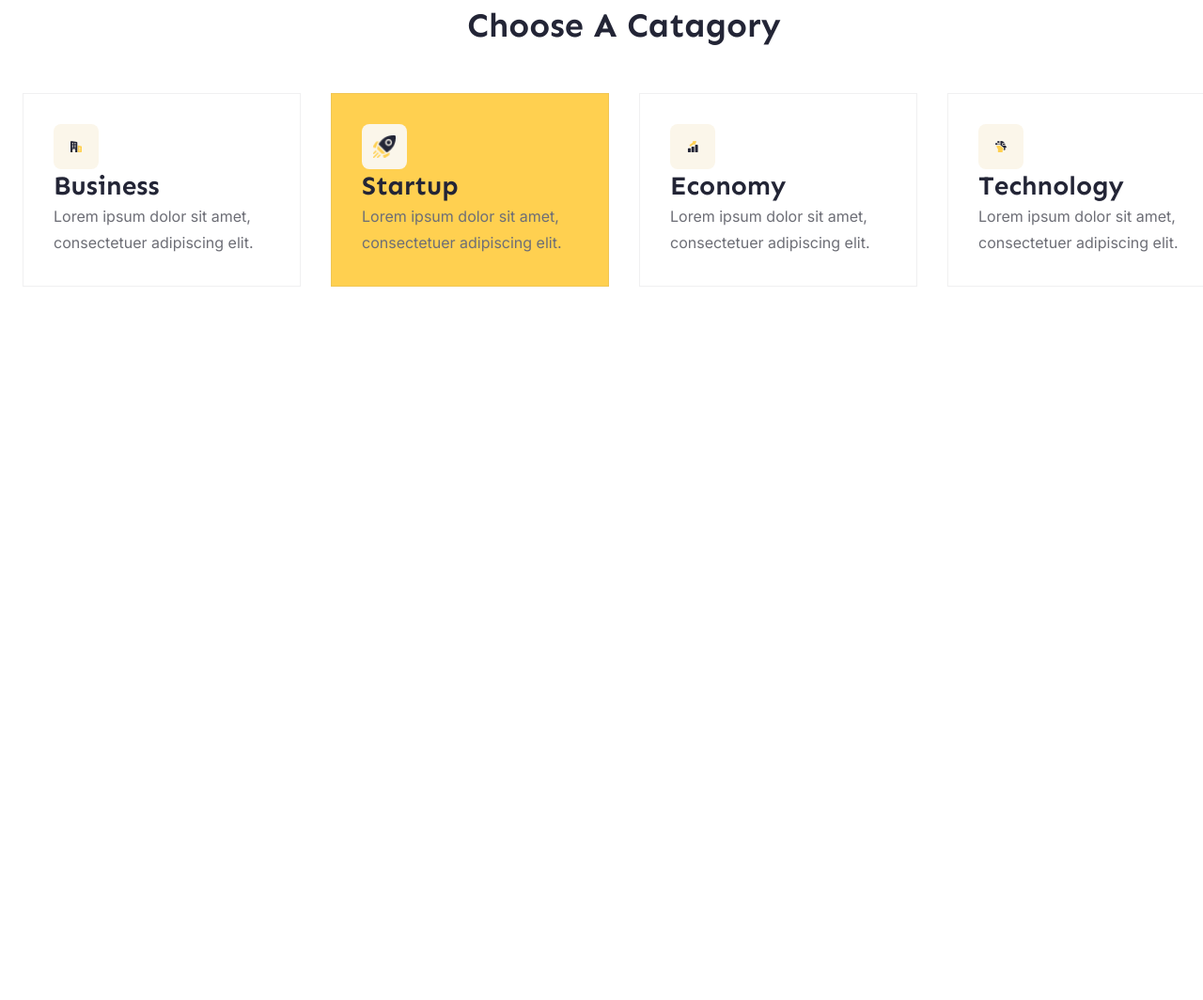
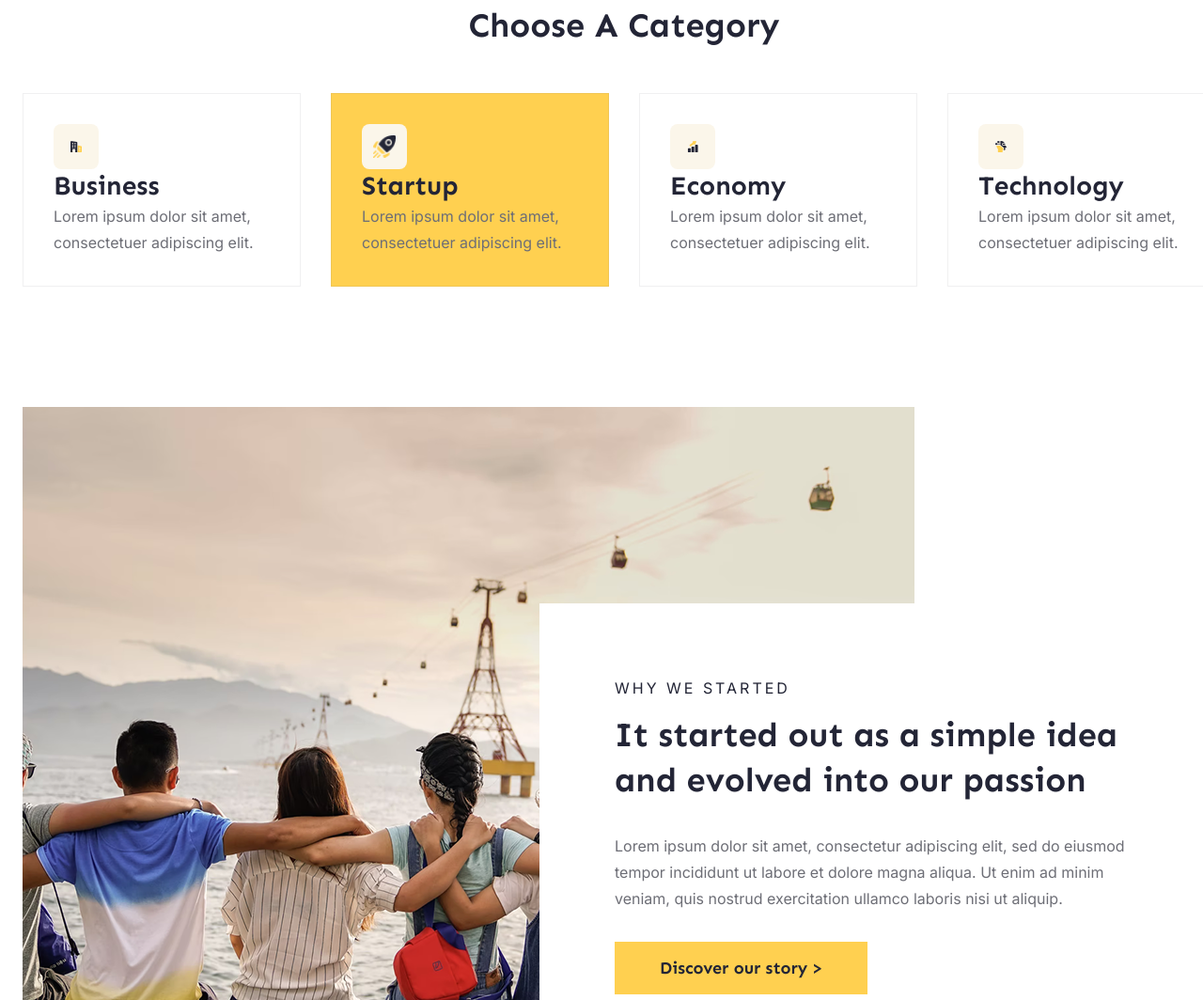
Before and after one commit to hoanghai1010/advanced-blog, a plain HTML site: page index.html in a window 1280 px wide. Shown: the part 2477-3541 px from the top of the page at 94% size. Before the commit the page ends 2846 px from the top, so only its background shows below. Drawn offline with Linux system fonts and the light colour scheme.

Commit message:
Special Post

```diff
--- a/index.html
+++ b/index.html
@@ -23,7 +23,6 @@
           <a href="#" class="text-white">Blog</a>
           <a href="#" class="text-white">About Us</a>
           <a href="#" class="text-white">Contact Us</a>
-        </a>
         </nav>
         <button class="btn">Subcribe</button>
       </div>
@@ -32,7 +31,7 @@
 
   <!-- Hero Section -->
   <div class="relative h-720 flex items-center mb-64">
-    <div class="absolute l-0 t-0 w-full h-full bg-overlay">
+    <div class="absolute left-0 top-0 w-full h-full bg-overlay">
       <img src="assets/images/man.png" alt="" class="w-full h-full object-cover relative">
     </div>
     <div class="container relative mb-64">
@@ -58,7 +57,7 @@
       <h2 class="text-h2 mb-32">Featured Post</h2>
       <article class="border border-medium-grey/10 p-32 flex flex-col gap-1">
         <header>
-          <img src="assets/images/white-concrete-building.png" alt="" class="opject-cover" style="height: 352px">
+          <img src="assets/images/white-concrete-building.png" alt="" class="object-cover" style="height: 352px">
         </header>
         <div class="flex flex-col gap-3">
           <p class="m-0 text-body-2">By <span class="text-purple">John Doe</span> |
@@ -159,7 +158,7 @@
   <!-- Choose A Catagory -->
     <div class="container">
       <section class="section flex flex-col gap-3">
-        <h2 class="text-h2 text-center mb-32">Choose A Catagory</h2>
+        <h2 class="text-h2 text-center mb-32">Choose A Category</h2>
         <div class="grid grid-cols-4">
           <a href="" class="category-item">
             <div class="border border-medium-grey/10 p-32">
@@ -208,3 +207,26 @@
         </div>
       </section>
     </div>
+
+  <!-- Special Post -->
+  <div class="section">
+    <div class="container relative">
+      <div class="flex">
+        <div class="w-949">
+          <img src="assets/images/together.png" alt="" class="w-full h-705 object-cover">
+        </div>
+        <div class="bg-white p-80 w-546 absolute left-574 bottom-0">
+          <div class="flex flex-col gap-3">
+            <h3 class="text-subheading-1 uppercase">Why we started</h3>
+            <h2 class="text-h2">It started out as a simple idea and evolved into our passion</h2>
+            <p class="text-medium-grey">
+              Lorem ipsum dolor sit amet, consectetur adipiscing elit, sed do eiusmod tempor incididunt ut labore et dolore magna aliqua. Ut enim ad minim veniam, quis nostrud exercitation ullamco laboris nisi ut aliquip.
+            </p>
+            <div>
+              <a href="" class="btn btn-primary">Discover our story ></a>
+            </div>
+          </div>
+        </div>
+      </div>
+    </div>
+  </div>
--- a/styles.css
+++ b/styles.css
@@ -309,12 +309,25 @@ button {
   width: 66.666667%;
 }
 
+.w-949{
+  width: 949px;
+}
+
+.w-546 {
+  width: 546px;
+}
+
+
 .h-full {
   height: 100%;
 }
 
 .h-720 {
   height: 720px;
+}
+
+.h-705 {
+  height: 705px;
 }
 
 .gap-1 {
@@ -353,6 +366,10 @@ button {
   padding: 32px;
 }
 
+.p-80 {
+  padding: 80px;
+}
+
 .py-12 {
   padding-top: 12px;
   padding-bottom: 12px;
@@ -363,20 +380,24 @@ button {
   padding-right: 80px;
 }
 
-.t-0 {
+.top-0 {
   top: 0;
 }
 
-.l-0 {
+.left-0 {
   left: 0;
 }
 
-.r-0 {
+.right-0 {
   right: 0;
 }
 
-.b-0 {
+.bottom-0 {
   bottom: 0;
+}
+
+.left-574 {
+  left: 574px;
 }
 
 .absolute {
@@ -390,6 +411,10 @@ button {
 /* Colors */
 .bg-black {
   background-color: var(--color-black);
+}
+
+.bg-white {
+  background-color: var(--color-white);
 }
 
 .bg-yellow {
```
